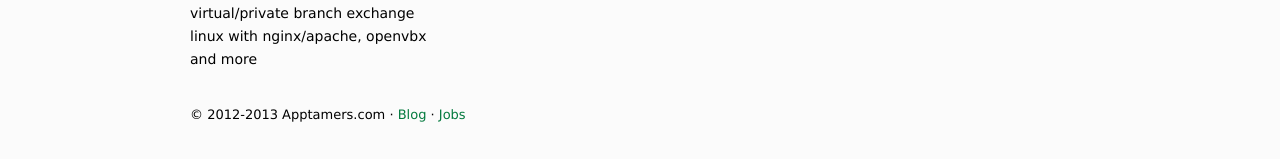
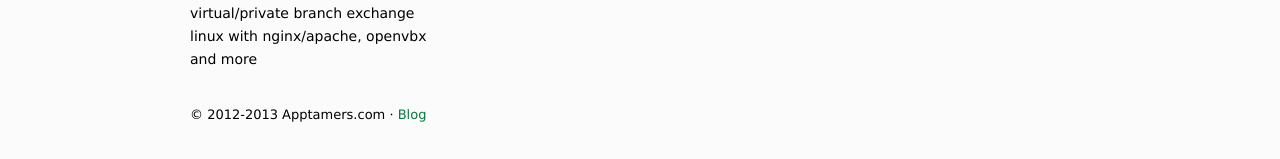
Before and after one commit to itfen/app, a Jekyll site: the page built from services.html, in a window 1280 px wide and 1001 px high. Shown: the part 839-998 px from the top of the window. Built offline with Jekyll 4.4.1, drawn with Linux system fonts in a browser that asks for light colours.

Commit message:
Removed jobs site

```diff
--- a/_includes/footer.html
+++ b/_includes/footer.html
@@ -2,6 +2,4 @@
     &copy; 2012-2013 Apptamers.com
     &middot;
     <a href="http://blog.apptamers.com" title="Apptamers Blog">Blog</a>
-    &middot;
-    <a href="http://apptamers.hiretamer.com" title="Jobs">Jobs</a>
 </div>
```
